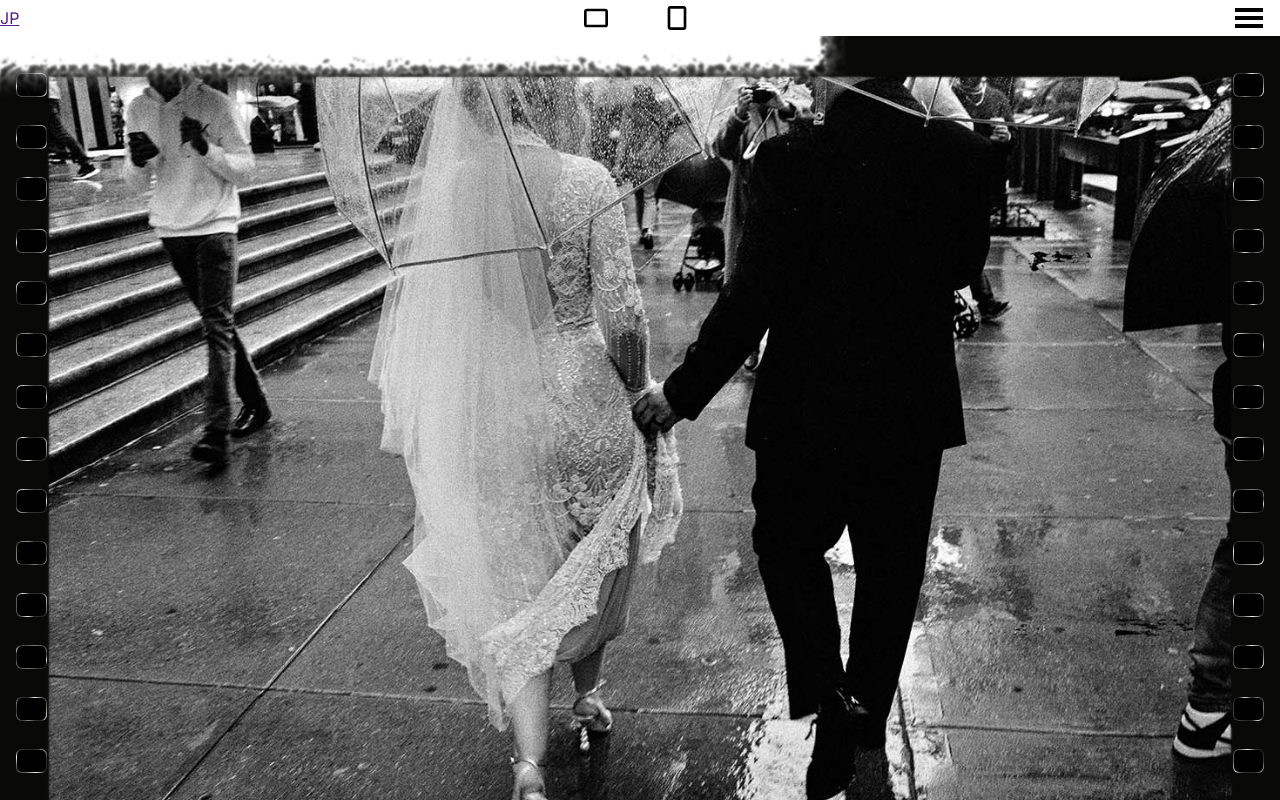
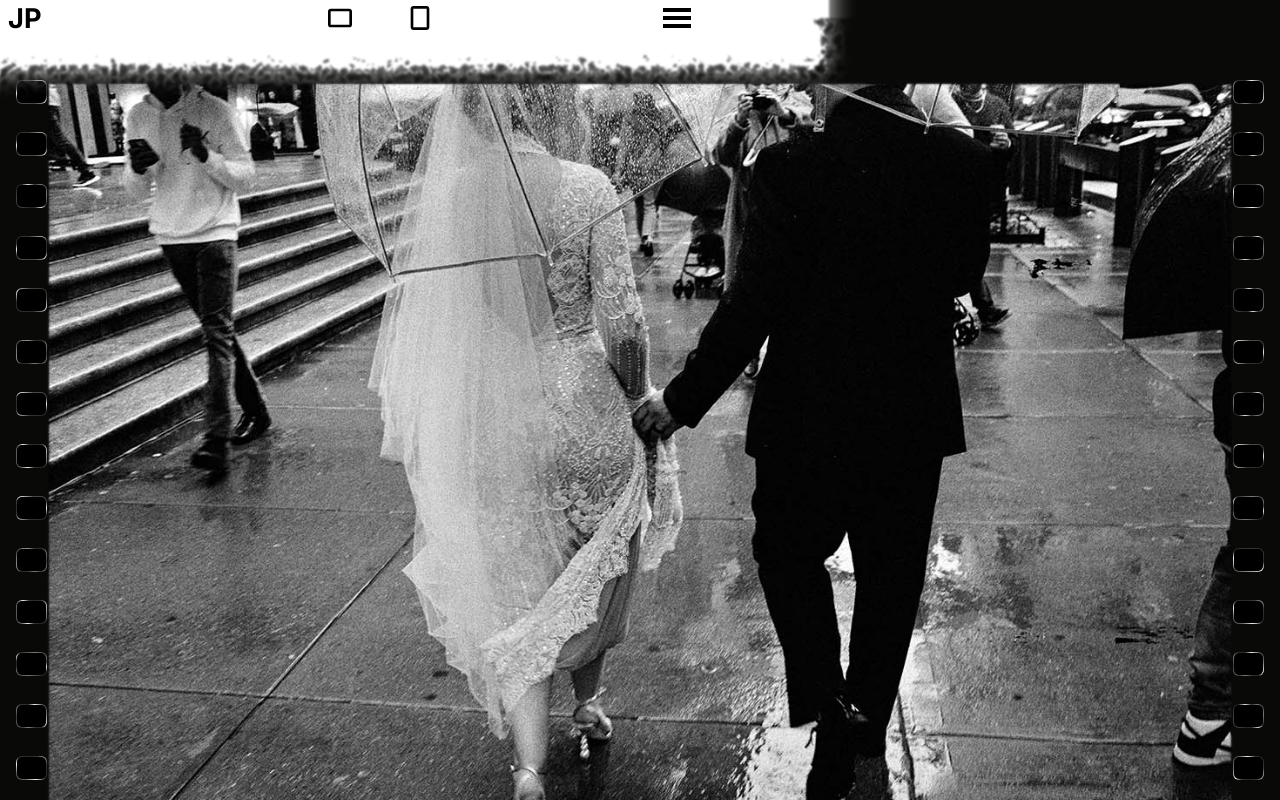
Before and after one commit to jordanperrin/PhotoPortNextJS, a Next.js app in the folder photo-portfolio/: page / in a window 1280 px wide. Shown: the top 800 px of the page. Built offline with nearby package versions, Linux system fonts and the light colour scheme.

Commit message:
navbar UI is done

```diff
--- a/photo-portfolio/src/components/BwLand/BwLand.module.css
+++ b/photo-portfolio/src/components/BwLand/BwLand.module.css
@@ -183,6 +183,7 @@
 }
 
 .filmcontainer{
+  margin-top: 9vh;
   overflow-y: hidden;
   overflow-x: hidden;
   position: relative;
--- a/photo-portfolio/src/components/NavBar/NavBar.module.css
+++ b/photo-portfolio/src/components/NavBar/NavBar.module.css
@@ -8,24 +8,26 @@
     justify-content: space-between;
     align-items: center;
     background-color: #fff;
-    position: sticky;
+    position: fixed;
     top: 0;
     z-index: 9999;
     margin-bottom: 1.8rem;
     height: 4.5vh;
 }
 
-.nav .title{
-    font-size: 1.5rem;
-    margin: 1rem;
+.navtitle{
+    font-size: 1.7rem;
+    margin: 0.5rem;
     font-weight: bold;
     text-decoration: none;
     color: #000;
 }
 
-.nav ul{
+.navul{
     display: flex;
-    padding-right: 0.3rem;
+    padding-right: 15vw;
+    justify-content: center;
+    padding-left: 20vw;
 }
 
 .nav ul li{
@@ -78,6 +80,8 @@ nav .x{
     display: flex;
     justify-content: center;
     align-items: center;
+    padding-right: 1.9rem;
+    margin-top: 0;
 }
 
 .sidebartoggle{
@@ -93,7 +97,6 @@ nav .x{
     background-color: #ffffff00;
     position: absolute;
     opacity: 0;
-    transition: opacity 1s ease-in-out;
     top:-100%;
     transition: top 2s ease-in-out;
     z-index: 999;
@@ -106,13 +109,11 @@ nav .x{
     flex-direction: row;
     justify-content: center;
     width: 100%;
-
 }
 
 .sideactive{
     composes: side;
     top:6.5vh;
-    transition: top 2s ease-in-out;
     opacity: 1;
     transition: opacity 2s ease-in-out;
 }
--- a/photo-portfolio/src/components/NavBar/index.js
+++ b/photo-portfolio/src/components/NavBar/index.js
@@ -16,11 +16,11 @@ const Navbar = () =>{
 
     //.active class in css will e applied to any active link using NavLink tag
     return (
-        <div>
+
             <nav className= {styles.nav}>
-                <Link href="" className={styles.nav.title}> JP</Link>
+                <Link href="" className={styles.navtitle}> JP</Link>
 
-                <ul>
+                <ul className={styles.navul}>
                     <li>
                         <Link href="/vert">
                             <Landscape className={styles.orienatationicon}/>
@@ -45,7 +45,7 @@ const Navbar = () =>{
                     <ul className= {styles.sideitems}>
                         <li className={styles.dropDowntoggle}>
                             <Link href="/bw" className={styles.dropitem} onClick={showDropDown} >
-                                BW
+                                B/W
                             </Link>
                         </li>
                         <li className={styles.dropDowntoggle}>
@@ -67,7 +67,7 @@ const Navbar = () =>{
                     </filter>
                  </svg>
             </nav>
-        </div>
+
 
         );
 };
```
